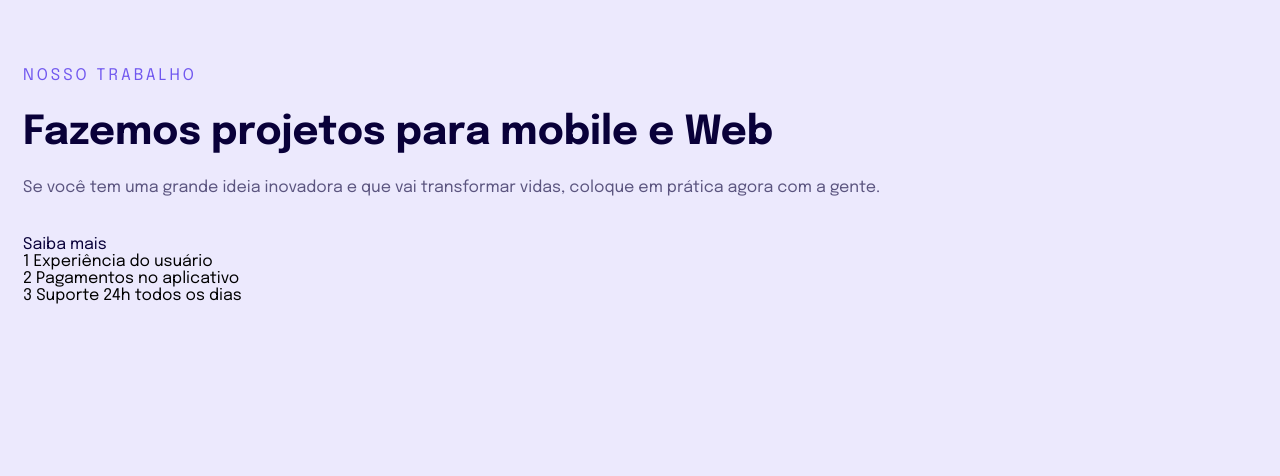
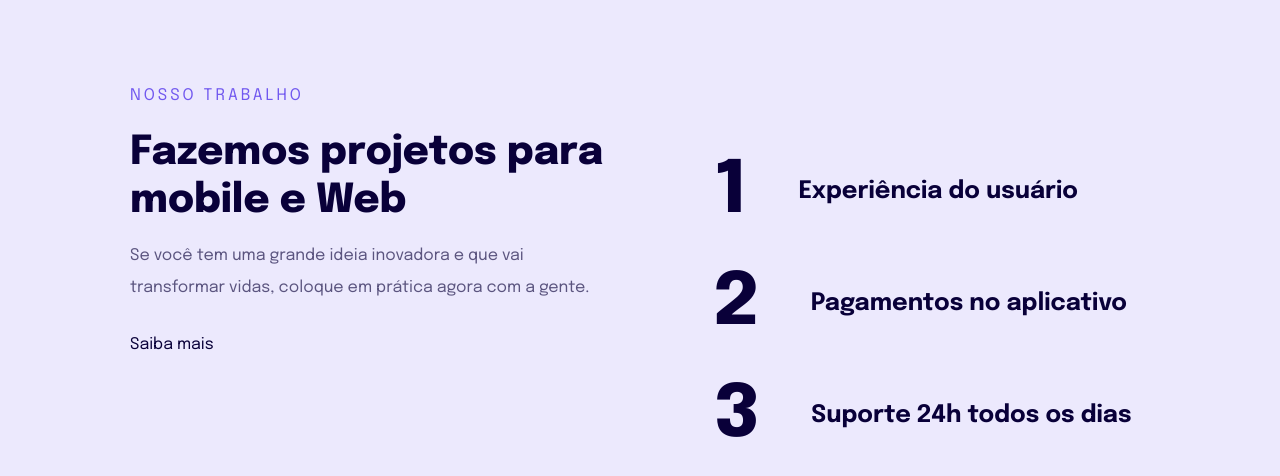
Before and after one commit to felipemuchulski/Acessibilidade_rocket, a plain HTML site: page index.html in a window 1280 px wide. Drawn offline with Linux system fonts and the light colour scheme.

Commit message:
Terminada estilização mobile e desktop

```diff
--- a/style.css
+++ b/style.css
@@ -20,7 +20,14 @@ body {
   font-size: 1.6rem;
 }
 
+main {
+  max-width: 33.0rem;
+  margin: 0 auto;
+}
+
+
 h1 {
+  font-weight: 800;
   font-size: 4rem;
   line-height: 4.8rem;
 
@@ -29,9 +36,10 @@ h1 {
   margin-bottom: 1.5rem;
 }
 
+
 main p:first-child {
   color: #7158ef;
-  letter-spacing: 0.3rem;
+  letter-spacing: 3px;
   text-transform: uppercase;
   line-height: 3.2rem;
 
@@ -54,9 +62,58 @@ a {
 a:hover {
   color: #7158ef;
   font-weight: bold;
-
 }
 
 ul {
-    margin-bottom: 7.2rem;
+  margin-top: 7.2rem;
 }
+
+ul li + li {
+  margin-top: 3.2rem;
+}
+ul li {
+  font-weight: 700;
+  font-size: 2.4rem;
+  line-height: 3.2rem;
+  color: #090039;
+
+  max-width: 25.7rem;
+
+  display: flex;
+  gap: 3.8rem;
+}
+
+ul li span {
+  font-weight: 800;
+  font-size: 7.2rem;
+  line-height: 8rem;
+  letter-spacing: -2px;
+
+  color: #090039;
+}
+
+@media (min-width:700px)
+{
+
+body {
+  padding: 8rem;
+}
+
+ main {
+  max-width: 1020px;
+  display: flex;
+  gap: 10rem;
+
+ }
+
+ main > div {
+  max-width: 484px;
+ }
+
+ ul li {
+  gap: 5.3rem;
+  max-width: 450px;
+  align-items: center;
+ }
+
+}
```
